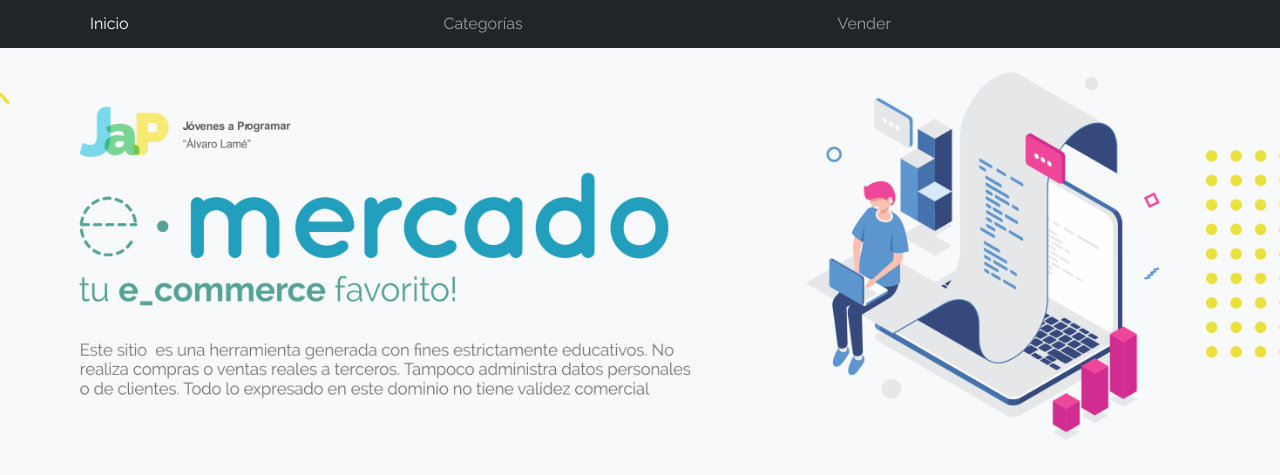
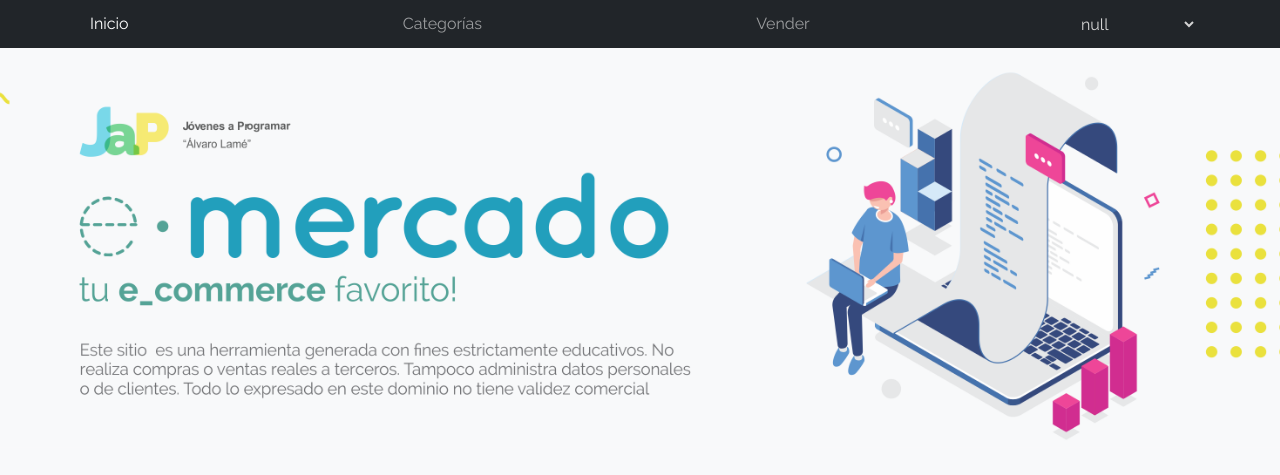
Before and after one commit to jorgebritos/proyecto_jap, a plain HTML site: page main.html in a window 1280 px wide. Shown: the top 475 px of the page. Drawn offline with Linux system fonts and the light colour scheme.

Commit message:
entrega 4

```diff
--- a/js/main.js
+++ b/js/main.js
@@ -11,5 +11,48 @@ document.addEventListener("DOMContentLoaded", function(){
         localStorage.setItem("catID", 103);
         window.location = "products.html"
     });
-    document.getElementById('email').textContent = localStorage.getItem('email')
+    let expandableMenu = document.getElementById('email');
+    let option = document.createElement("option");
+    option.hidden = true;
+    let value = localStorage.getItem("email")
+    option.text = value;
+    expandableMenu.appendChild(option);
+
+    option = document.createElement("option");
+    value = "Mi Carrito"
+    option.value = value;
+    option.text = value;
+    expandableMenu.appendChild(option);
+
+    option = document.createElement("option");
+    value = "Mi Perfil"
+    option.value = value;
+    option.text = value;
+    expandableMenu.appendChild(option);
+
+    option = document.createElement("option");
+    value = "Cerrar Sesión";
+    option.value = value;
+    option.text = value;
+    expandableMenu.appendChild(option);
 });
+
+function asd(valor) {
+    switch (valor) {
+        case "Mi Perfil":
+            window.location = "my-profile.html";
+            break;
+
+        case "Mi Carrito":
+            window.location = "cart.html";
+            break;
+
+        case "Cerrar Sesión":
+            localStorage.removeItem("email");
+            window.location = "index.html";
+            break;
+
+        default:
+            break;
+    }
+}
--- a/main.html
+++ b/main.html
@@ -29,8 +29,8 @@
           <li class="nav-item">
             <a class="nav-link" href="sell.html">Vender</a>
           </li>
-          <li class="nav-item" id="email">
-          </li>
+          <select class="nav-item"  onChange="asd(this.options[this.selectedIndex].value)" id="email" style="background-color: transparent; border-color: transparent;">
+          </select>
         </ul>
       </div>
     </div>
```
Also changed, not shown: cart.html (+1 -1 lines), js/product-info.js (+39 -5 lines), my-profile.html (+1 -1 lines), product-info.html (+7 -1 lines).
